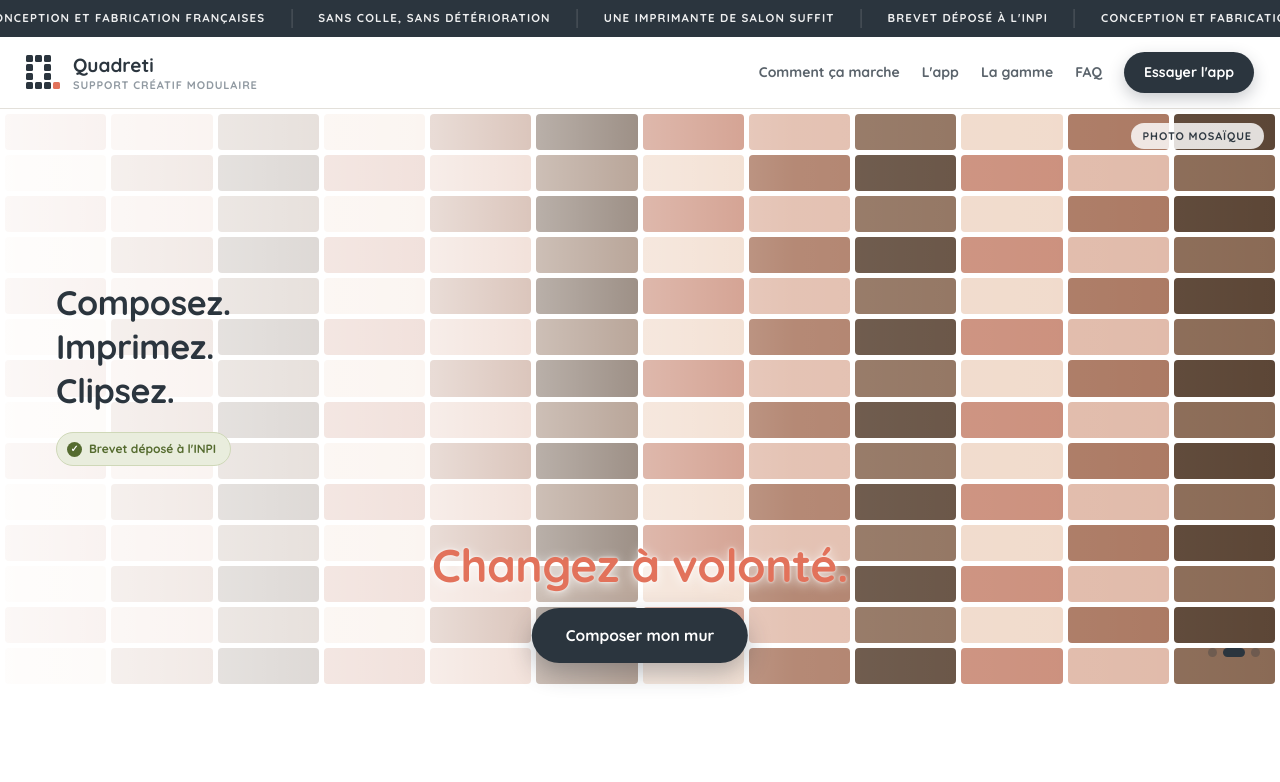
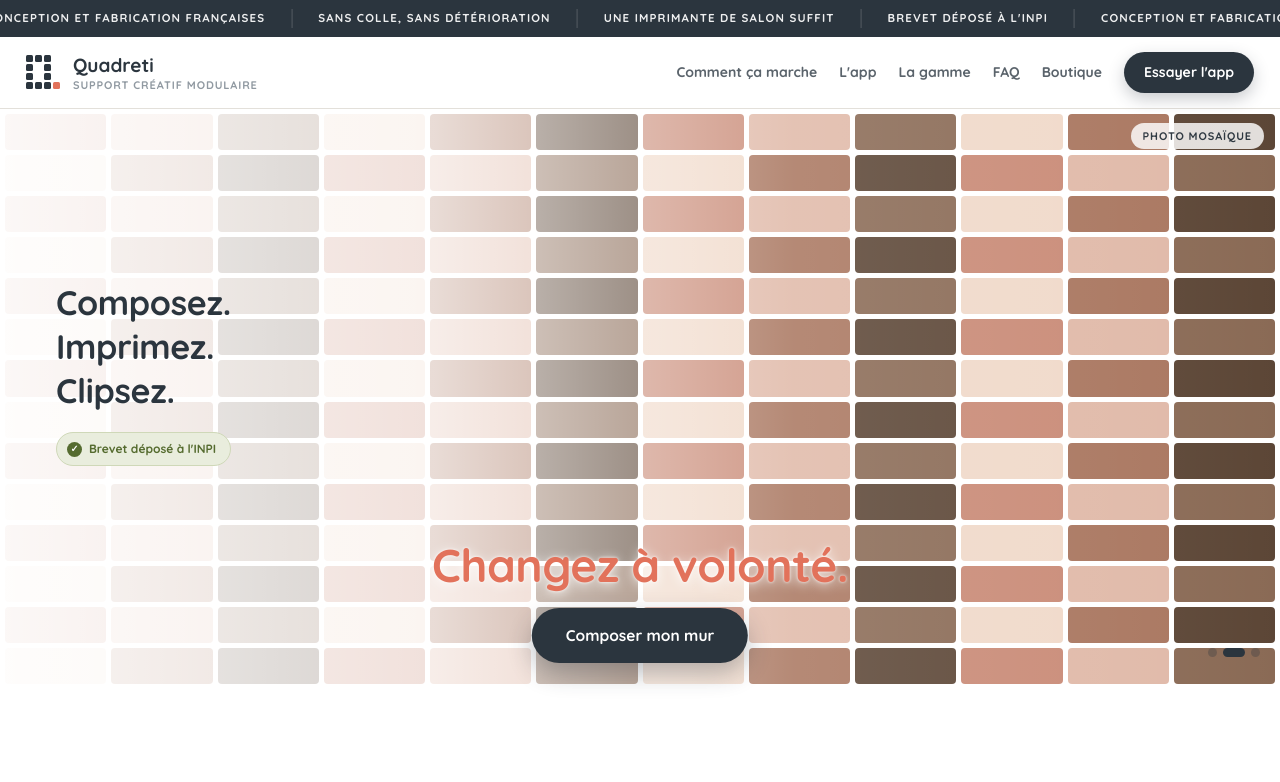
Before and after one commit to Quadreti/quadreti-site, a plain HTML site: page index.html in a window 1280 px wide. Shown: the top 782 px of the page. Drawn offline with Linux system fonts and the light colour scheme.

Commit message:
Add files via upload

```diff
--- a/index.html
+++ b/index.html
@@ -428,6 +428,9 @@
     <a href="#faq">FAQ</a>
     <!-- Lien "Pro" retire : il pointait vers une page du premier jet qui n'existe plus.
          A retablir le jour ou une vraie page Pro sera publiee. -->
+    <!-- La Boutique n'existait que dans le menu mobile : sur ordinateur, aucun moyen
+         d'atteindre la boutique depuis l'en-tete. -->
+    <a href="/boutique/">Boutique</a>
     <a class="nav-cta" href="https://designer.quadreti.fr" target="_blank" rel="noopener">Essayer l'app</a>
   </nav>
   <button class="burger" id="burger" aria-label="Ouvrir le menu" aria-expanded="false" aria-controls="mobileMenu"><span></span><span></span><span></span></button>
```
